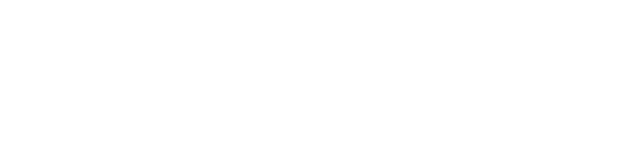
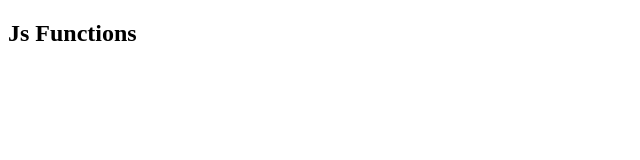
Before and after one commit to Victor-Valery/Frontend_13_-js-, a plain HTML site: page index.html in a window 1280 px wide. Shown: the whole page, without its empty margins (0-640 px from the left). Drawn offline with Linux system fonts and the light colour scheme.

Commit message:
js_functions

```diff
--- a/index.html
+++ b/index.html
@@ -8,10 +8,7 @@
 
 </head>
 <body>
-
-
-
-
+    <h2>Js Functions</h2>
     <script src="./functions.js"></script>
 </body>
 </html>
```
Also changed, not shown: functions.js (+69 -0 lines).
